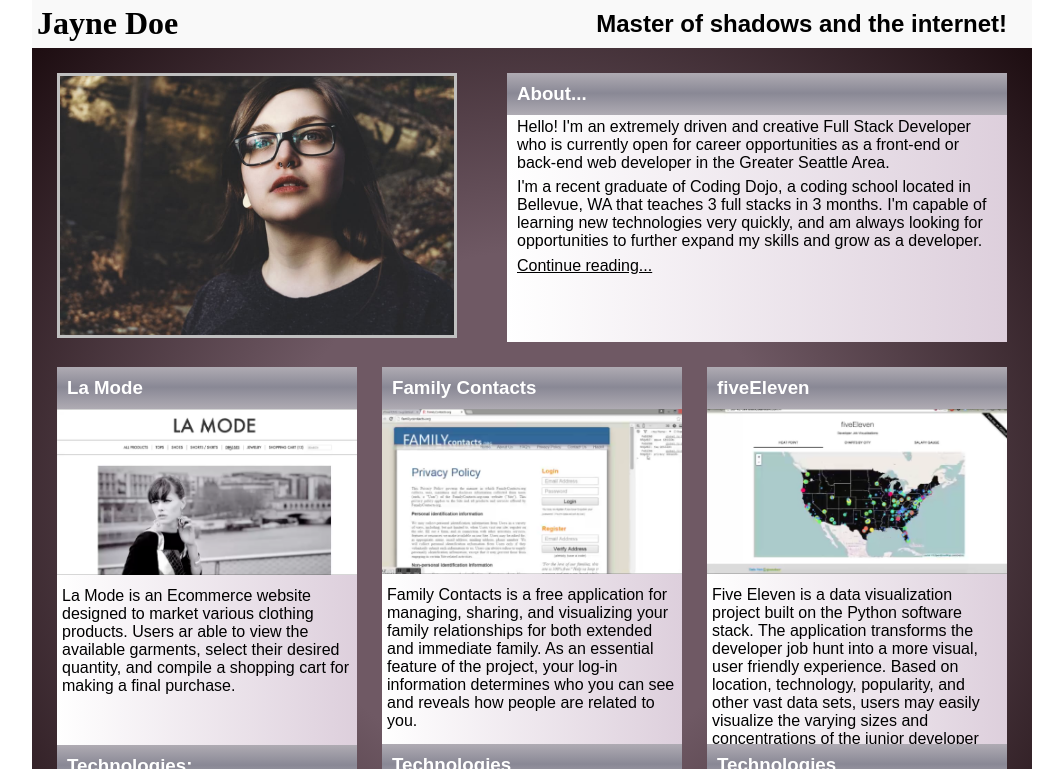
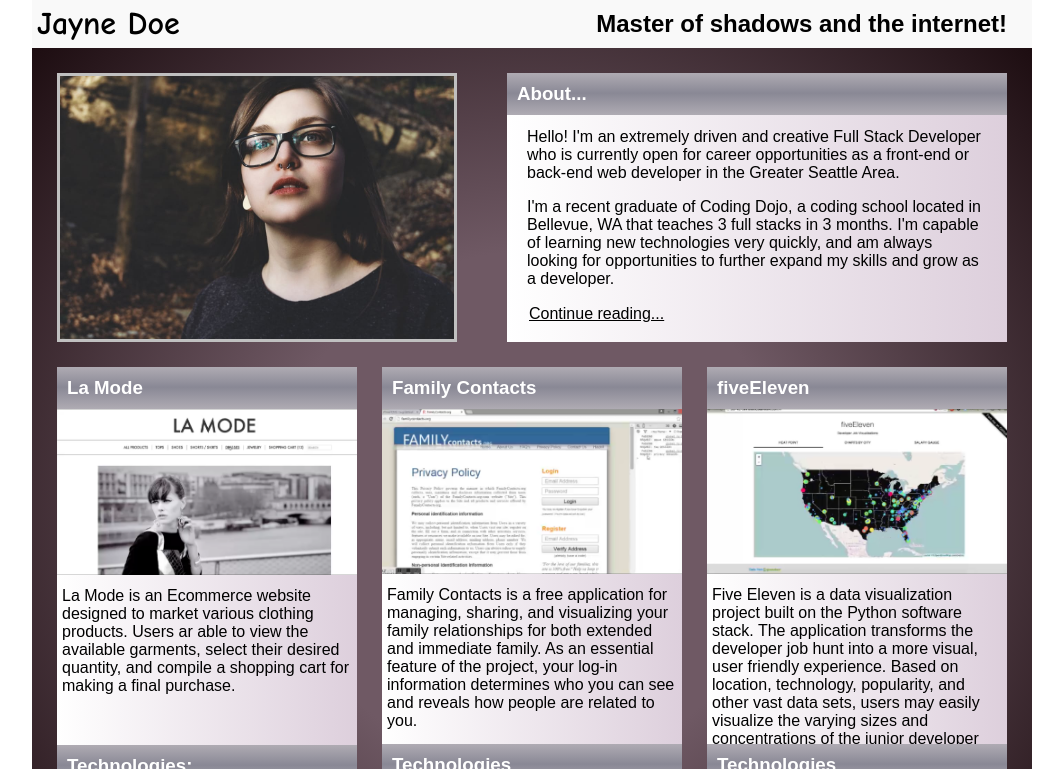
Before and after one commit to rebeccascottweiss/webFun_css_portfolio_ex, a plain HTML site: page index.html in a window 1280 px wide. Shown: the top 769 px of the page, without its empty margins (108-1171 px from the left). Drawn offline with Linux system fonts and the light colour scheme.

Commit message:
9_16 6PM

```diff
--- a/style.css
+++ b/style.css
@@ -17,7 +17,7 @@
         justify-content: space-between;
     }
         header h1{
-            font-family: 'Comic Sans';
+            font-family: "Comic Sans MS", cursive, sans-serif;
             padding: 5px;
             display: inline-block;
         }
@@ -38,7 +38,6 @@
     div.aboutme{
         display: flex;
         justify-content: space-between;
-        align-items: flex-start;
     }
 
         div.aboutme img.headshot{
@@ -63,12 +62,15 @@
 
             div.bio p{
                 padding: 3px 10px;
+                margin: 10px;
             }
 
             div.bio a{
                 color: black;
                 padding: 5px 10px;
                 line-height: 25px;
+                margin: 12px;
+
             }
     div.work{
         display: flex;
```
